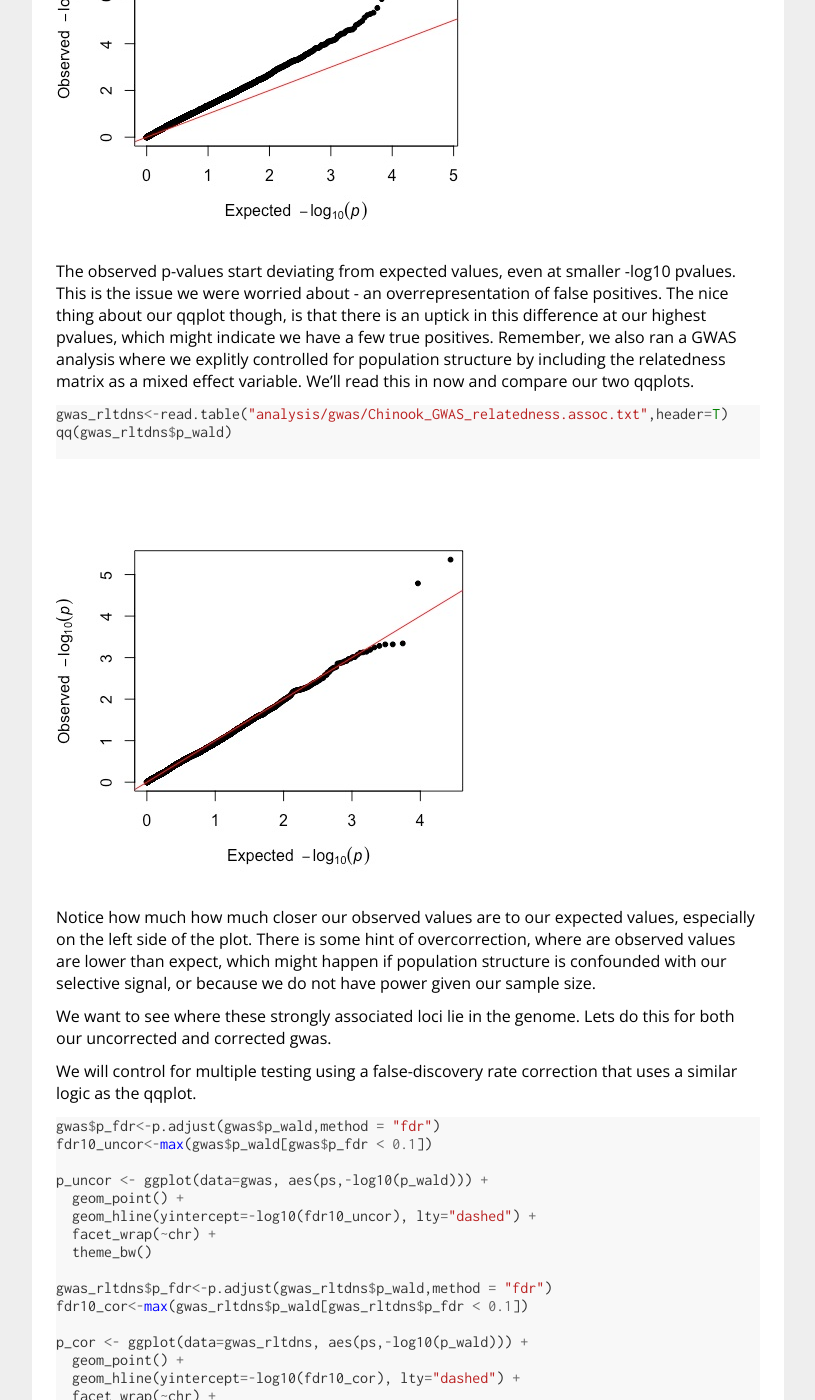
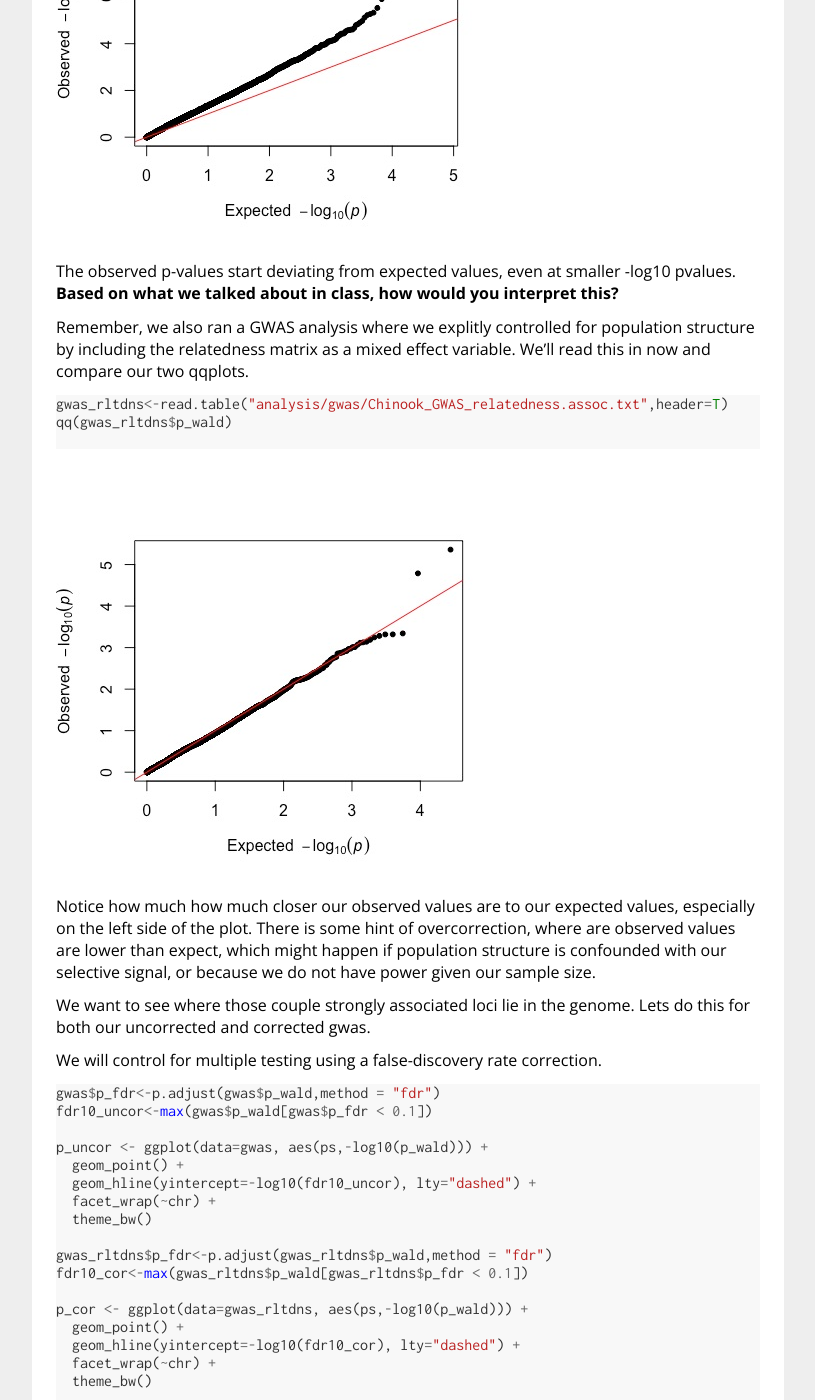
Before and after one commit to UBC-biol525D/UBC-biol525D.github.io, a Jekyll site: the page built from Topic_9/plotting_selection.md, in a window 1280 px wide and 1400 px high, scrolled down 4638 px. Shown: the whole window, without its empty margins (232-1047 px from the left). Built offline with Jekyll 4.4.1, drawn with Linux system fonts in a browser that asks for light colours; our own code applies the rules of GitHub Pages for plain Markdown files; some of the changed text lies outside the part shown.

Commit message:
Update plotting_selection.md

````diff
--- a/Topic_9/plotting_selection.md
+++ b/Topic_9/plotting_selection.md
@@ -145,7 +145,7 @@
 ![](fst_4.jpeg)
 
 
-While there are some windows with big Fst values (e.g. on chr1 near 3e06), we're not seeing any super obvious regions popping out from a basic fst scan. **How should we interpret this?**
+While there are some windows with big Fst values (e.g. on chr1 near 3e06), we're not seeing any super obvious regions popping out from a basic fst scan.
 
 We can also look for alleles that underly differences between populations in a distinct, but conceptually related way. Instead of focusing on how differentiated alleles are between populations of interest, we can ask how phenotypic differences among populations might be relate to particular loci via genome-wide association.
 
@@ -177,8 +177,8 @@
 
 ![](gwas_1.jpeg)
 
-The observed p-values start deviating from expected values, even at smaller -log10 pvalues. This is the issue we were worried about - an overrepresentation of false positives.
-The nice thing about our qqplot though, is that there is an uptick in this difference at our highest pvalues, which might indicate we have a few true positives.
+The observed p-values start deviating from expected values, even at smaller -log10 pvalues. **Based on what we talked about in class, how would you interpret this?**
+
 Remember, we also ran a GWAS analysis where we explitly controlled for population structure by including the relatedness matrix as a mixed effect variable. We'll read this in now and compare our two qqplots.
 
 ```r
@@ -191,9 +191,9 @@
 
 Notice how much how much closer our observed values are to our expected values, especially on the left side of the plot. There is some hint of overcorrection, where are observed values are lower than expect, which might happen if population structure is confounded with our selective signal, or because we do not have power given our sample size.
 
-We want to see where these strongly associated loci lie in the genome. Lets do this for both our uncorrected and corrected gwas.
+We want to see where those couple strongly associated loci lie in the genome. Lets do this for both our uncorrected and corrected gwas.
 
-We will control for multiple testing using a false-discovery rate correction that uses a similar logic as the qqplot.
+We will control for multiple testing using a false-discovery rate correction.
 
 ```r
 gwas$p_fdr<-p.adjust(gwas$p_wald,method = "fdr")
@@ -222,8 +222,7 @@
 
 
 We have a bunch of hits in the uncorrected GWA, but in the corrected GWA - just one - on chromsome 2 at 1728226.
-_It turns out that this  SNP is actually neutral, but there is a cluster of tightly linked causal SNPs just upstream at chr_2:1753234-1754473!
-_
+_It turns out that this  SNP is actually neutral, but there is a cluster of tightly linked causal SNPs just upstream at chr_2:1753234-1754473!_
 
 Plotting Challenge
 -------------------
````
